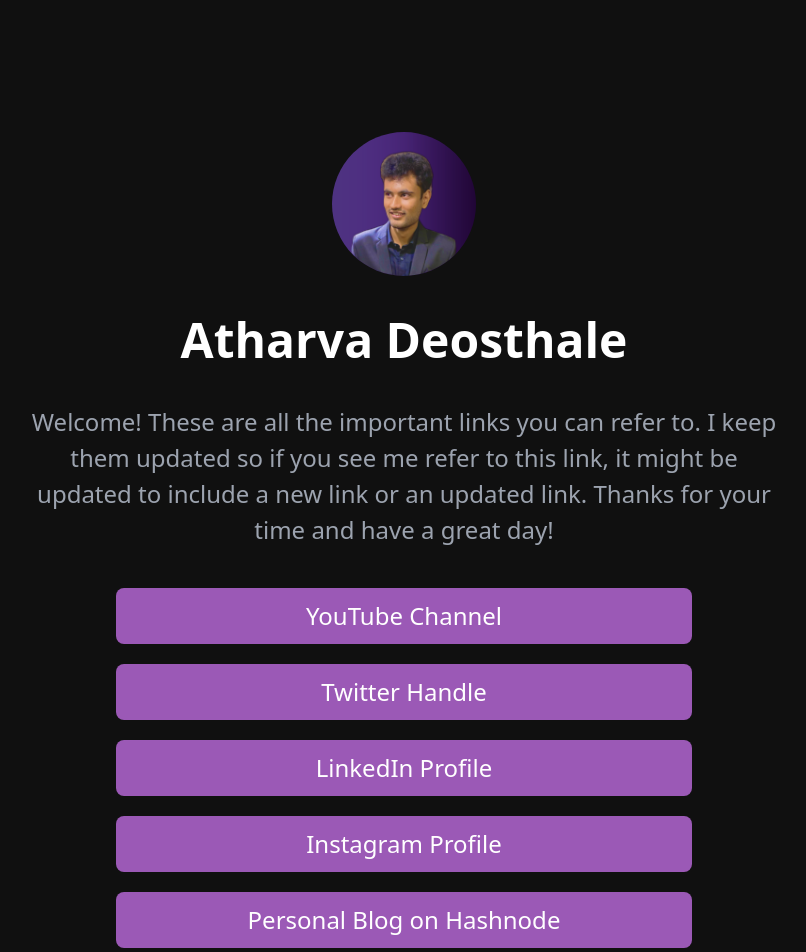
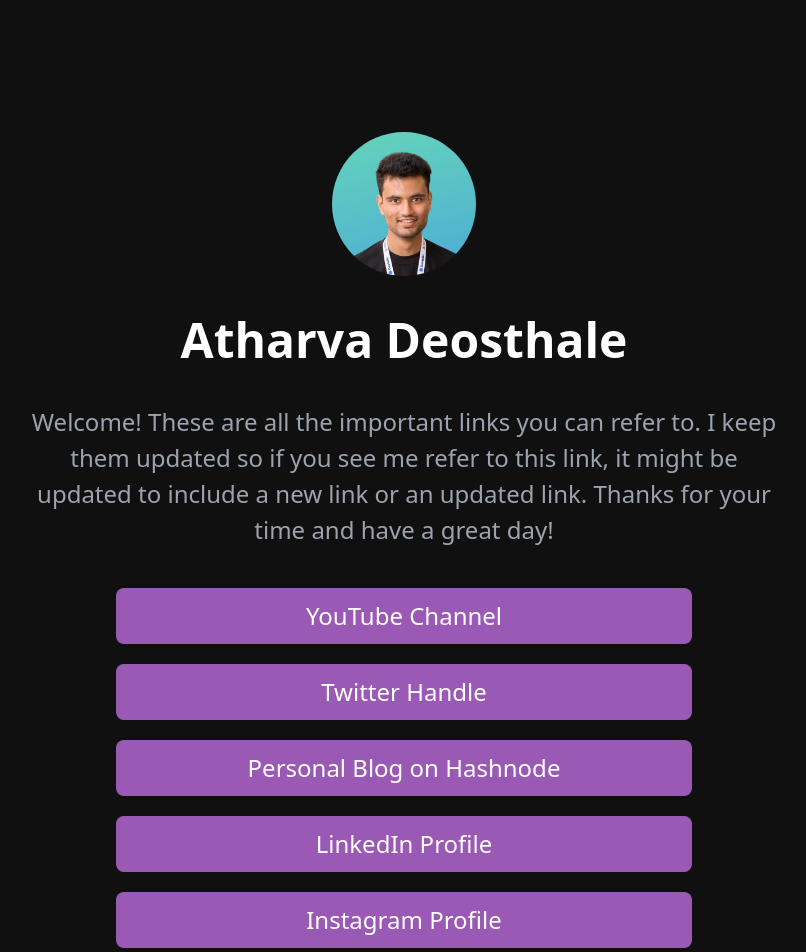
Before and after one commit to atharvadeosthale/atharva-links, a Next.js app: page / in a window 1280 px wide. Shown: the top 952 px of the page, without its empty margins (236-1042 px from the left). Built offline with nearby package versions, Linux system fonts and the light colour scheme.

Commit message:
Added new pfp, changed blog link, changed order

```diff
--- a/pages/index.tsx
+++ b/pages/index.tsx
@@ -17,6 +17,11 @@ const Home: NextPage = () => {
       featured: false,
     },
     {
+      label: "Personal Blog on Hashnode",
+      url: "https://blog.atharva.codes",
+      featured: false,
+    },
+    {
       label: "LinkedIn Profile",
       url: "https://linkedin.com/in/atharvadeosthale",
       featured: false,
@@ -24,11 +29,6 @@ const Home: NextPage = () => {
     {
       label: "Instagram Profile",
       url: "https://instagram.com/atharvadeosthale",
-      featured: false,
-    },
-    {
-      label: "Personal Blog on Hashnode",
-      url: "https://blog.atharvadeosthale.com",
       featured: false,
     },
   ]);
```
Also changed, not shown: public/assets/pfp.png, 1 other file (tests, documents, lock files or other folders).
